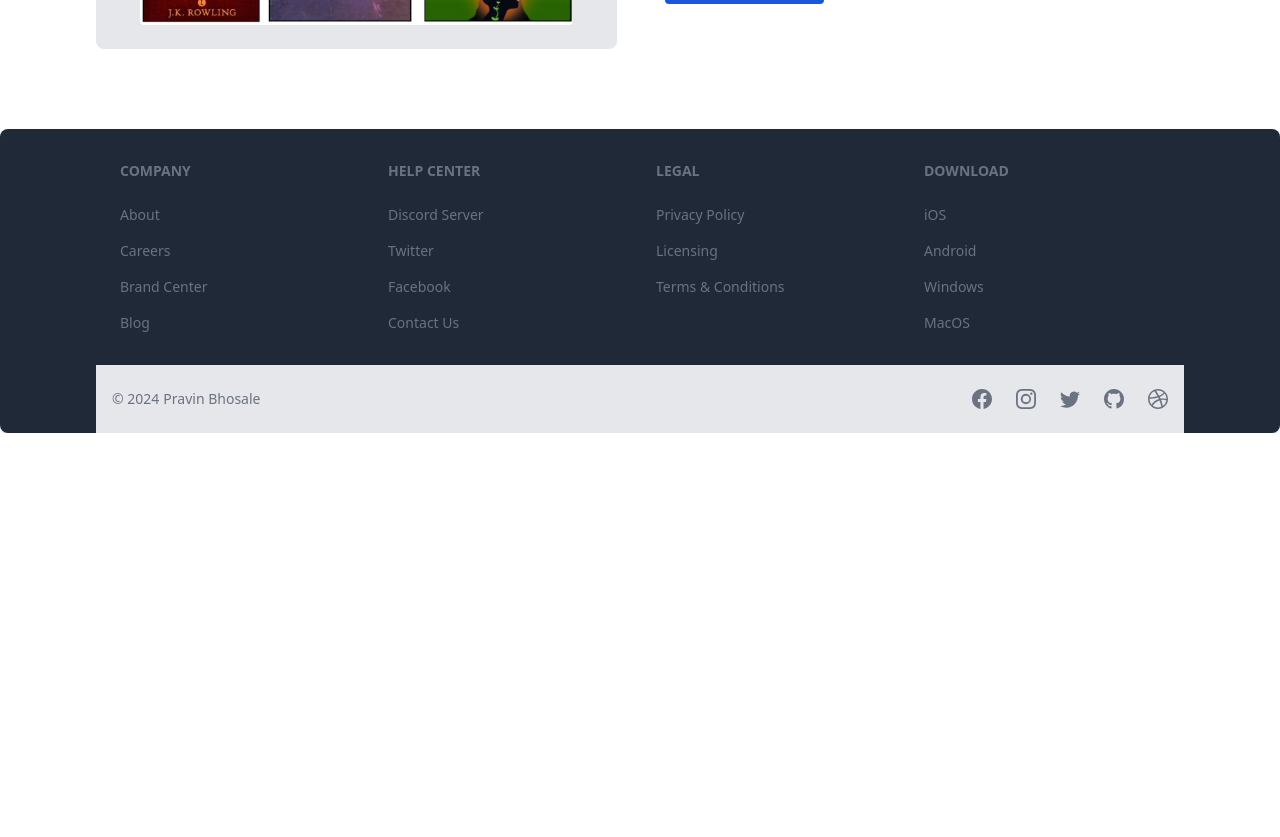
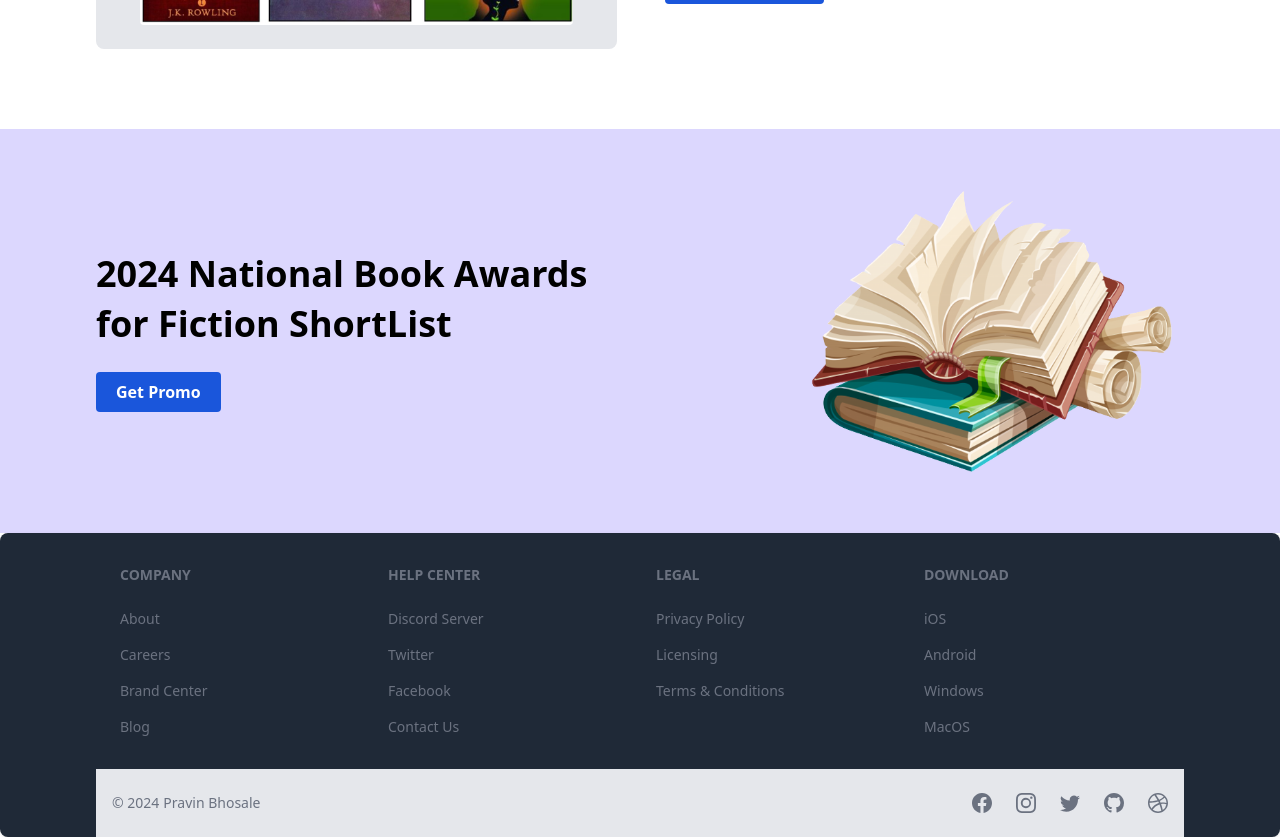
Before and after one commit to Pravin291/mern-book, a React (Vite) app in the folder client/: page / in a window 1280 px wide. Shown: the part 1460-2297 px from the top of the page. Before the commit the page ends 1893 px from the top, so only its background shows below. Built offline with nearby package versions, Linux system fonts and the light colour scheme; no server answers.

Commit message:
create a promo section

```diff
--- a/client/src/components/Home.jsx
+++ b/client/src/components/Home.jsx
@@ -3,6 +3,7 @@ import React from 'react'
 import Banner from '../home/Banner.jsx'
 import BestSellerBooks from '../home/BestSellerBooks.jsx'
 import FavBooks from '../home/FavBooks.jsx'
+import PromoBanner from '../home/PromoBanner.jsx'
 
 export default function Home() {
   return (
@@ -10,6 +11,7 @@ export default function Home() {
        <Banner/>
        <BestSellerBooks/>
        <FavBooks/>
+       <PromoBanner/>
     </div>
   )
 }
--- /dev/null
+++ b/client/src/home/PromoBanner.jsx
@@ -0,0 +1,26 @@
+import React from "react";
+import { Link } from "react-router-dom";
+import promoImage from '../assets/Book_Images/book_promo.png'
+export default function PromoBanner() {
+  return (
+    <div className="mt-16 py-12 bg-purple-200 px-4 lg:px-24">
+      <div className="flex flex-col md:flex-row justify-between items-center gap-12">
+        <div className="md:w-1/2">
+          <h2 className="text-4xl font-bold mb-6 leading-snug">
+            {new Date().getFullYear()} National Book Awards for Fiction
+            ShortList
+          </h2>
+
+          <Link to={"/shop"} className=" block">
+            <button className="bg-blue-700 text-white font-semibold px-5 py-2 rounded hover:bg-black transition-all duration-300">
+              Get Promo
+            </button>
+          </Link>
+        </div>
+        <div>
+            <img src={promoImage} className="w-96"/>
+        </div>
+      </div>
+    </div>
+  );
+}
```
